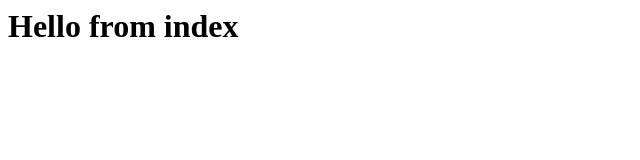
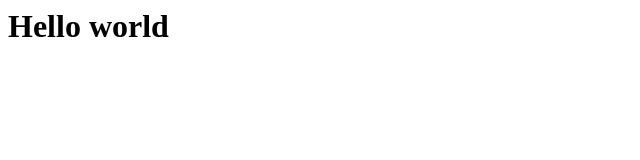
Before and after one commit to ajwijaya/belajar-git-okt-22, a plain HTML site: page index.html in a window 1280 px wide. Shown: the whole page, without its empty margins (0-640 px from the left). Drawn offline with Linux system fonts and the light colour scheme.

Commit message:
modifikasi isi index.html

```diff
--- a/index.html
+++ b/index.html
@@ -3,6 +3,6 @@
     <title>Belajar Git</title>
 </head>
 <body>
-    <h1>Hello from index</h1>
+    <h1>Hello world</h1>
 </body>
 </html>
```
